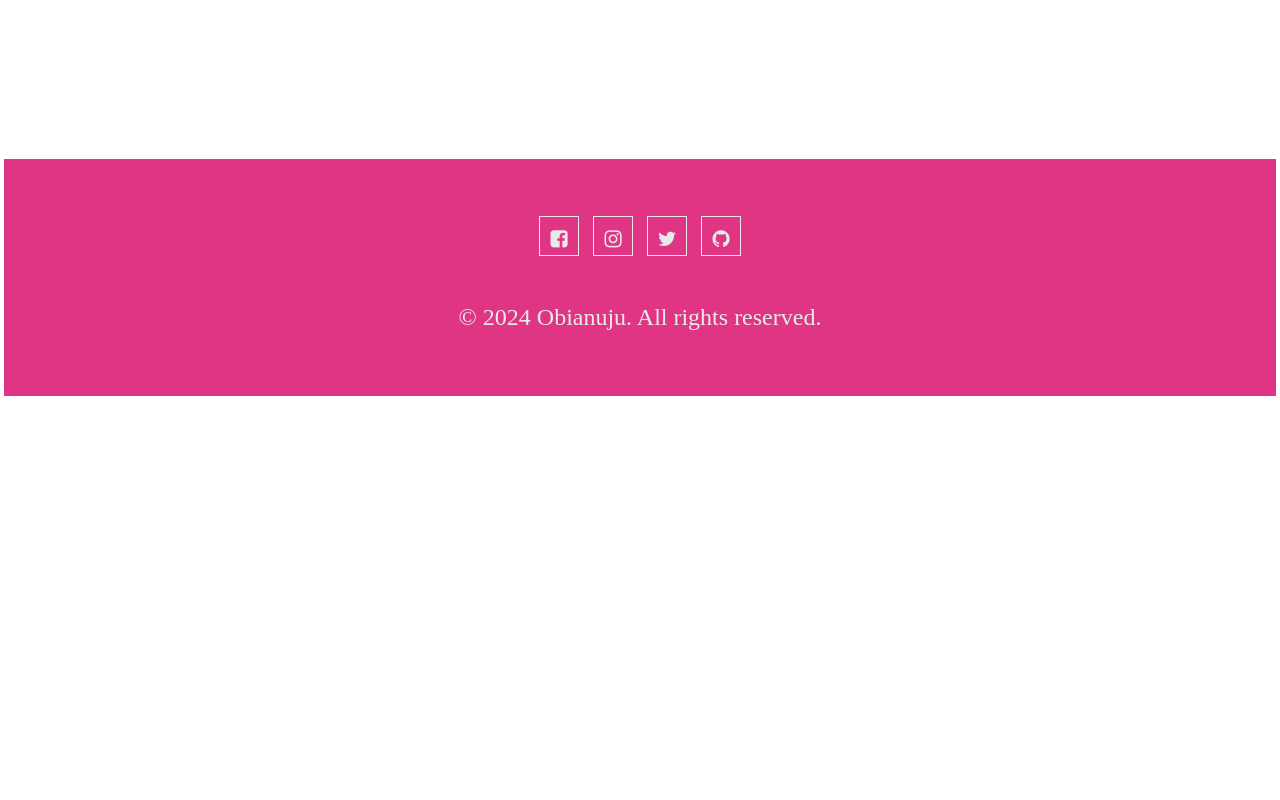
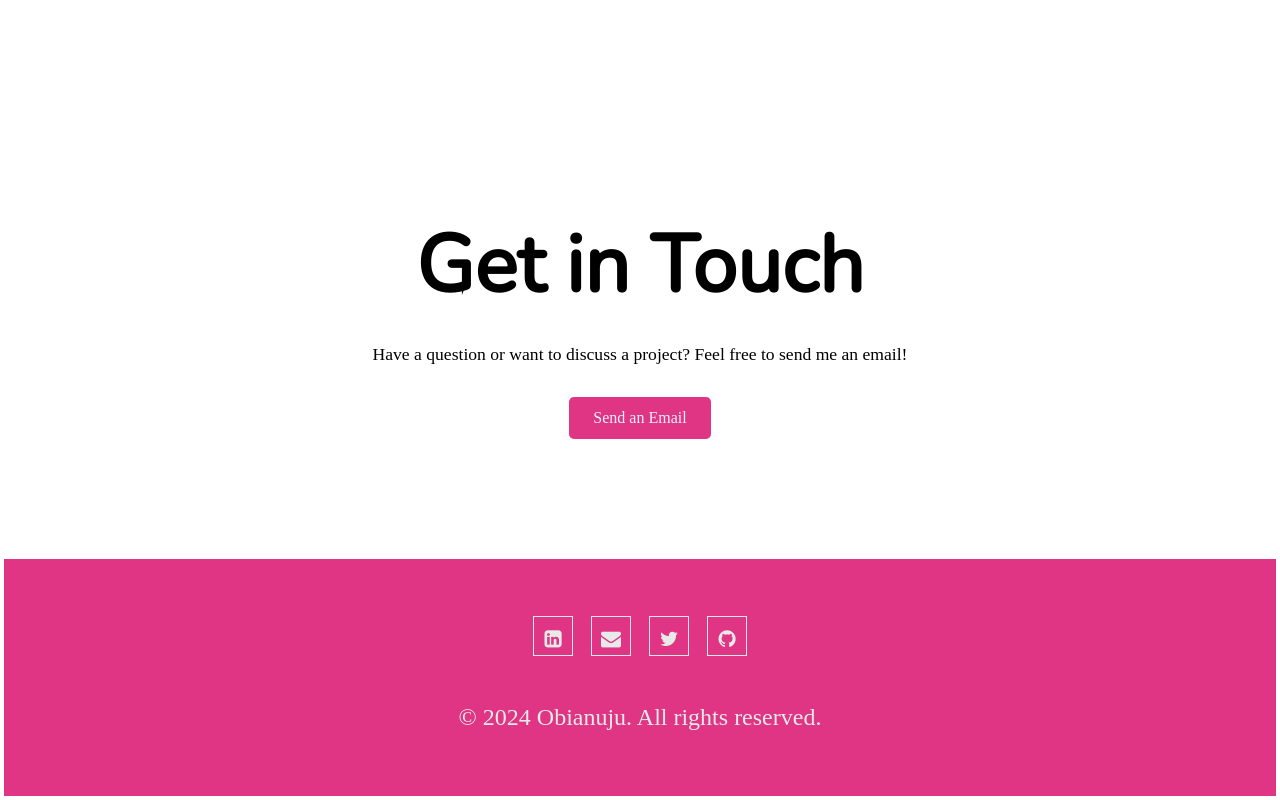
Before and after one commit to Obianuju-Sunday/Women-techsters, a plain HTML site: page portfolio/index.html in a window 1280 px wide. Shown: the part 2245-3045 px from the top of the page. Before the commit the page ends 2645 px from the top, so only its background shows below. Drawn offline with nearby package versions, Linux system fonts and the light colour scheme; a web font is replaced by a local one.

Commit message:
modified social links

```diff
--- a/portfolio/index.html
+++ b/portfolio/index.html
@@ -9,10 +9,12 @@
     <link
         href="https://fonts.googleapis.com/css2?family=Courgette&family=Fira+Sans:ital,wght@0,400;0,600;1,400&family=Montserrat:ital,wght@0,400;0,600;1,400&family=Noto+Sans&family=Nunito:wght@300&family=Plus+Jakarta+Sans:wght@500&family=Poppins:wght@400;500;600&family=Twinkle+Star&display=swap"
         rel="stylesheet">
-        <link rel="stylesheet" href="https://cdnjs.cloudflare.com/ajax/libs/font-awesome/4.7.0/css/font-awesome.min.css"
+    <link rel="stylesheet" href="https://cdnjs.cloudflare.com/ajax/libs/font-awesome/4.7.0/css/font-awesome.min.css"
         integrity="sha512-SfTiTlX6kk+qitfevl/7LibUOeJWlt9rbyDn92a1DqWOw9vWG2MFoays0sgObmWazO5BQPiFucnnEAjpAB+/Sw=="
         crossorigin="anonymous" referrerpolicy="no-referrer" />
-        <link href="https://fonts.googleapis.com/css2?family=Poppins:wght@300&family=Roboto+Serif:ital,wght@0,200;1,100;1,800&display=swap" rel="stylesheet">
+    <link
+        href="https://fonts.googleapis.com/css2?family=Poppins:wght@300&family=Roboto+Serif:ital,wght@0,200;1,100;1,800&display=swap"
+        rel="stylesheet">
     <title>Document</title>
     <link rel="stylesheet" href="style.css">
 </head>
@@ -39,13 +41,20 @@
         </div>
     </div>
 
+    <div class="get-in-touch-section">
+        <h2>Get in Touch</h2>
+        <p>Have a question or want to discuss a project? Feel free to send me an email!</p>
+        <a href="mailto:obianujusumday43@gmail.com" class="send-email-button">Send an Email</a>
+    </div>
+
 
     <footer class="footer">
         <div class="social-links">
-            <i class="fa fa-facebook-square" aria-colspan="hidden"></i>
-            <i class="fa fa-instagram" aria-colspan="hidden"></i>
-            <i class="fa fa-twitter" aria-colspan="hidden"></i>
-            <i class="fa fa-github" aria-colspan="hidden"></i>
+            <a href="https://www.linkedin.com/in/obianuju-sunday-02a600233/"><i class="fa fa-linkedin-square" aria-hidden="true"></i></a>
+            <a href="mailto:obianujusumday43@gmail.com"><i class="fa fa-envelope" aria-hidden="true"></i></a>
+
+            <a href="https://twitter.com/Obianuju_sunday"><i class="fa fa-twitter" aria-colspan="hidden"></i></a>
+            <a href="https://github.com/Obianuju-Sunday"><i class="fa fa-github" aria-colspan="hidden"></i></a>
             <p>&copy; 2024 Obianuju. All rights reserved.</p>
         </div>
     </footer>
--- a/portfolio/style.css
+++ b/portfolio/style.css
@@ -3,7 +3,6 @@
     padding: 2px;
     margin: 0;
     box-sizing: border-box;
-    /* background-color: azure; */
 }
 
 
@@ -70,6 +69,37 @@
     margin: 10px;
 }
 
+.get-in-touch-section {
+    text-align: center;
+    height: 50vh;
+    padding: 50px 0;
+}
+
+.get-in-touch-section h2 {
+    font-size: 5em;
+    font-family: "Nunito", sans-serif;
+    margin-bottom: 20px;
+}
+
+.get-in-touch-section p {
+    font-size: 1.1em;
+    margin-bottom: 30px;
+}
+
+.send-email-button {
+    display: inline-block;
+    padding: 12px 24px;
+    background-color: #df3584;
+    color: #e9f1fa;
+    text-decoration: none;
+    border-radius: 5px;
+    transition: background-color 0.3s ease;
+}
+
+.send-email-button:hover {
+    background-color: #ff9bca;
+    color: black;
+}
 
 .footer {
     background-color: #df3584;
```
Also changed, not shown: portfolio/img/2H6A6955_1.JPG (deleted), portfolio/img/JavaScript-logo.png (deleted), portfolio/img/Tailwind-css.png (deleted), portfolio/img/aps,504x498,large,transparent-pad,600x600,f8f8f8.u7.jpg (deleted), portfolio/img/vector-human.jpg (deleted), 1 other file.
